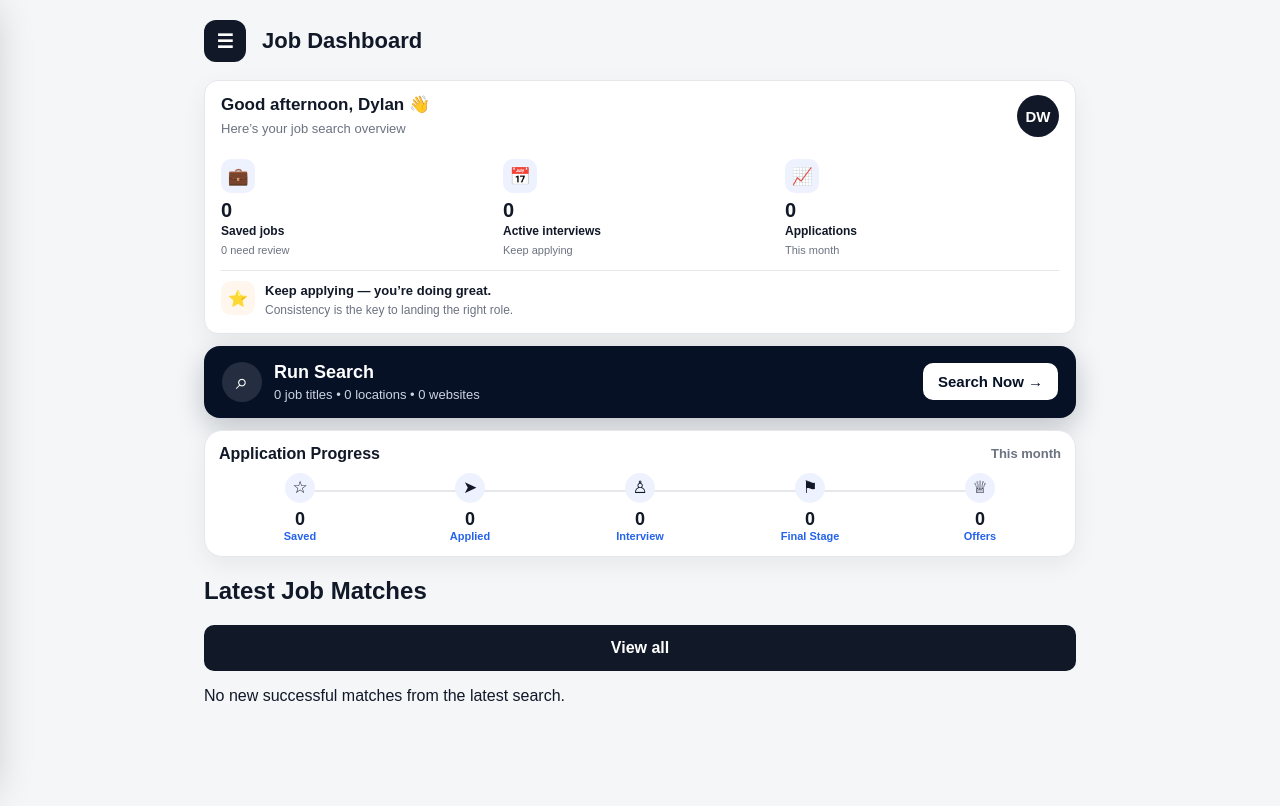
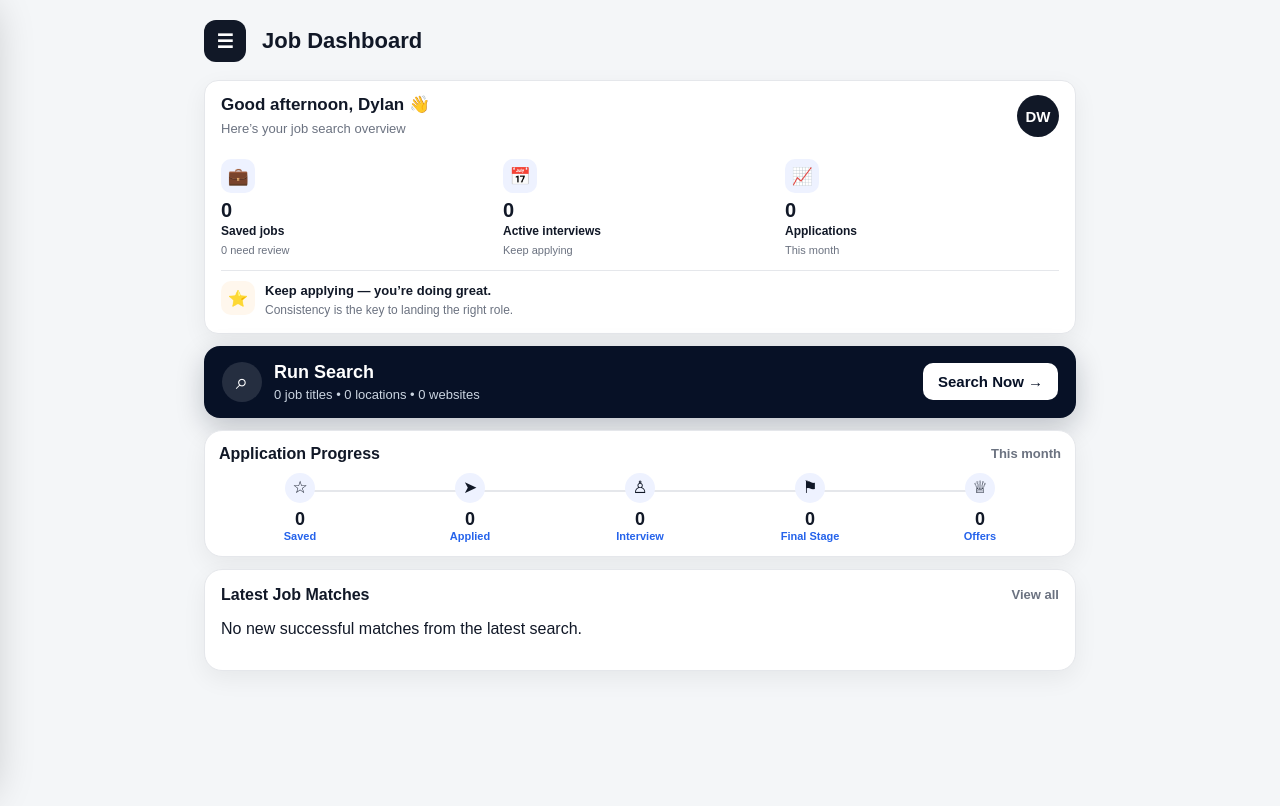
Before and after one commit to dcast-gif/Job-Watcher, a Next.js app: page / in a window 1280 px wide. Shown: the top 806 px of the page. Built offline with nearby package versions, Linux system fonts and the light colour scheme.

Commit message:
Update globals.css

```diff
--- a/app/globals.css
+++ b/app/globals.css
@@ -1046,3 +1046,114 @@ select {
   position: relative;
   z-index: 2;
 }
+.latestMatchesCard {
+  background: white;
+  border: 1px solid #e5e7eb;
+  border-radius: 18px;
+  padding: 16px;
+  margin-bottom: 12px;
+  box-shadow: 0 8px 24px rgba(0, 0, 0, 0.06);
+}
+
+.latestMatchesHeader {
+  display: flex;
+  justify-content: space-between;
+  align-items: center;
+  margin-bottom: 14px;
+}
+
+.latestMatchesHeader h2 {
+  margin: 0;
+  font-size: 16px;
+}
+
+.latestMatchesHeader button {
+  width: auto;
+  background: transparent;
+  color: #6b7280;
+  padding: 0;
+  font-size: 13px;
+}
+
+.latestMatchesList {
+  display: flex;
+  flex-direction: column;
+  gap: 10px;
+}
+
+.latestMatchItem {
+  display: grid;
+  grid-template-columns: 48px 1fr auto;
+  gap: 12px;
+  align-items: center;
+  border: 1px solid #e5e7eb;
+  border-radius: 14px;
+  padding: 10px;
+}
+
+.companyLogoBox {
+  width: 48px;
+  height: 48px;
+  border-radius: 10px;
+  background: #111827;
+  color: white;
+  display: flex;
+  align-items: center;
+  justify-content: center;
+  font-size: 20px;
+  font-weight: 900;
+}
+
+.latestMatchInfo {
+  min-width: 0;
+}
+
+.latestMatchInfo a {
+  display: block;
+  color: #111827;
+  font-weight: 800;
+  text-decoration: none;
+  font-size: 14px;
+}
+
+.latestMatchInfo span,
+.latestMatchInfo small {
+  display: block;
+  color: #6b7280;
+  font-size: 12px;
+  margin-top: 3px;
+}
+
+.latestMatchActions {
+  display: flex;
+  flex-direction: column;
+  align-items: flex-end;
+  gap: 8px;
+}
+
+.latestMatchActions span {
+  color: #6b7280;
+  font-size: 12px;
+}
+
+.latestMatchActions button {
+  width: auto;
+  padding: 8px 12px;
+  border-radius: 10px;
+  font-size: 12px;
+}
+
+@media (prefers-color-scheme: dark) {
+  .latestMatchesCard {
+    background: #0f172a;
+    border-color: #1e293b;
+  }
+
+  .latestMatchItem {
+    border-color: #1e293b;
+  }
+
+  .latestMatchInfo a {
+    color: #e5e7eb;
+  }
+}
```
